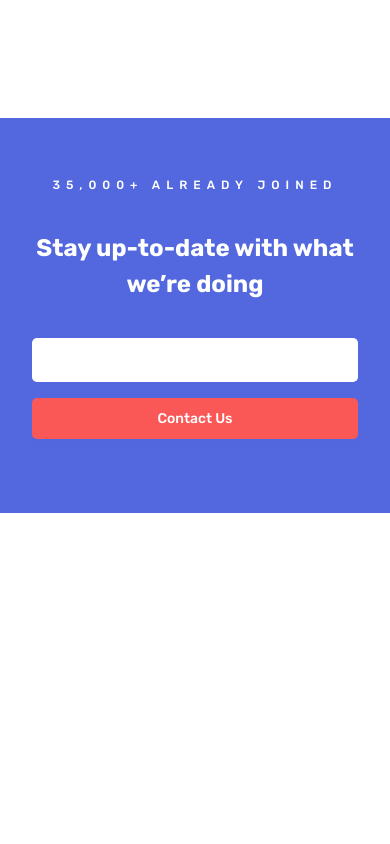
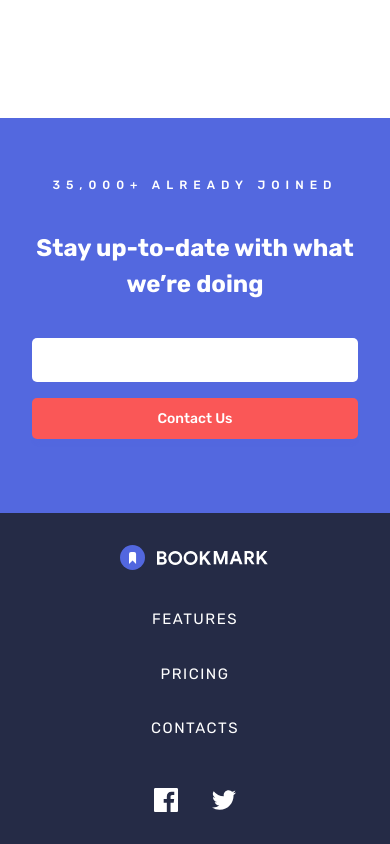
Before and after one commit to MathiasHun1/FEM-bookmark, a React (Vite) app: page / in a window 390 px wide. Shown: the part 4072-4916 px from the top of the page. Before the commit the page ends 4585 px from the top, so only its background shows below. Built offline with nearby package versions, Linux system fonts and the light colour scheme.

Commit message:
almost done, the stepper-menu not responsive yet

```diff
--- a/src/App.jsx
+++ b/src/App.jsx
@@ -4,7 +4,7 @@ import Features from './components/FeaturesSection/Features';
 import Extensions from './components/Extensions/Extensions';
 import FAQSection from './components/FAQSection/FAQSection';
 import ContactSection from './components/ContactSection/ContactSection';
-// import Footer from './components/Footer/Footer';
+import Footer from './components/Footer/Footer';
 
 function App() {
   return (
@@ -17,7 +17,7 @@ function App() {
         <FAQSection />
       </main>
       <ContactSection />
-      {/* <Footer /> */}
+      <Footer />
     </div>
   );
 }
--- a/src/components/Footer/Footer.jsx
+++ b/src/components/Footer/Footer.jsx
@@ -1,4 +1,3 @@
-import './Footer.scss';
 import { COLORS } from '../../constants.js';
 
 import Logo from '../Logo.jsx';
@@ -7,6 +6,7 @@ import NavList from '../NavList.jsx';
 const Footer = () => {
   return (
     <footer className="footer">
+      <div className="footer__inner-wrapper wrapper">
         <div className="footer__navigation-container">
           <div className="footer__logo">
             <Logo color={COLORS.white} />
@@ -26,7 +26,6 @@ const Footer = () => {
               d="M22.675 0H1.325C.593 0 0 .593 0 1.325v21.351C0 23.407.593 24 1.325 24H12.82v-9.294H9.692v-3.622h3.128V8.413c0-3.1 1.893-4.788 4.659-4.788 1.325 0 2.463.099 2.795.143v3.24l-1.918.001c-1.504 0-1.795.715-1.795 1.763v2.313h3.587l-.467 3.622h-3.12V24h6.116c.73 0 1.323-.593 1.323-1.325V1.325C24 .593 23.407 0 22.675 0z"
             />
           </svg>
-
           <svg
             className="social-icon"
             xmlns="http://www.w3.org/2000/svg"
@@ -40,6 +39,7 @@ const Footer = () => {
             />
           </svg>
         </div>
+      </div>
     </footer>
   );
 };
--- a/src/styles/components/_navList.scss
+++ b/src/styles/components/_navList.scss
@@ -1,14 +1,28 @@
 @use '../abstracts/' as *;
+@use '../abstracts/breakpoints' as media;
 
 .nav-list {
   padding: 0;
   display: flex;
   gap: 48px;
+
+  @include media.small-under {
+    display: flex;
+    flex-direction: column;
+    gap: 32px;
+    align-items: center;
+  }
 }
 
 .nav-list__list-item {
   list-style-type: none;
   color: inherit;
+  font-size: calc(13rem / 16);
+  letter-spacing: 1.5px;
+
+  @include media.small-under {
+    font-size: calc(15rem / 16);
+  }
 
   &:hover {
     color: $clr-red;
--- /dev/null
+++ b/src/styles/layouts/_footer.scss
@@ -0,0 +1,53 @@
+@use '../abstracts/' as *;
+@use '../abstracts/breakpoints' as media;
+
+.footer {
+  background: $clr-dark-grey;
+}
+
+.footer__inner-wrapper {
+  padding-block: 32px;
+  color: white;
+  display: flex;
+  align-items: center;
+  justify-content: space-between;
+
+  @include media.small-under {
+    display: flex;
+    flex-direction: column;
+    gap: 48px;
+  }
+}
+
+.footer__logo {
+  width: 150px;
+}
+
+.footer__navigation-container {
+  display: flex;
+  gap: 48px;
+  align-items: center;
+
+  @include media.small-under {
+    flex-direction: column;
+    gap: 38px;
+  }
+}
+
+.social-icons-container {
+  display: flex;
+  width: fit-content;
+  align-items: center;
+  gap: 34px;
+}
+
+.social-icon {
+  width: 24px;
+}
+
+.social-icon:hover {
+  cursor: pointer;
+  & > path {
+    fill: $clr-red;
+  }
+}
--- a/src/styles/layouts/index.scss
+++ b/src/styles/layouts/index.scss
@@ -4,3 +4,4 @@
 @forward './extensions';
 @forward './faqSection';
 @forward './contactSection';
+@forward './footer';
```
Lines whose indentation alone changed are shown as unchanged.
